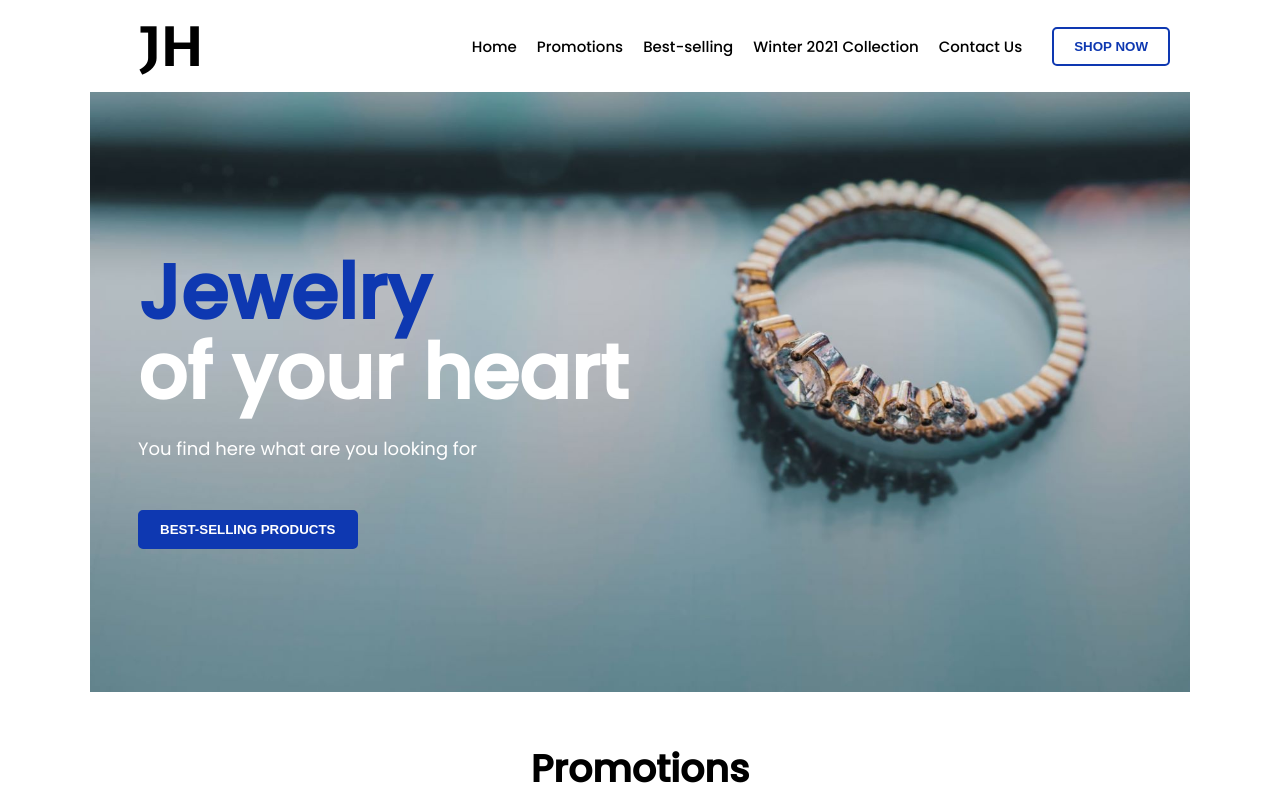
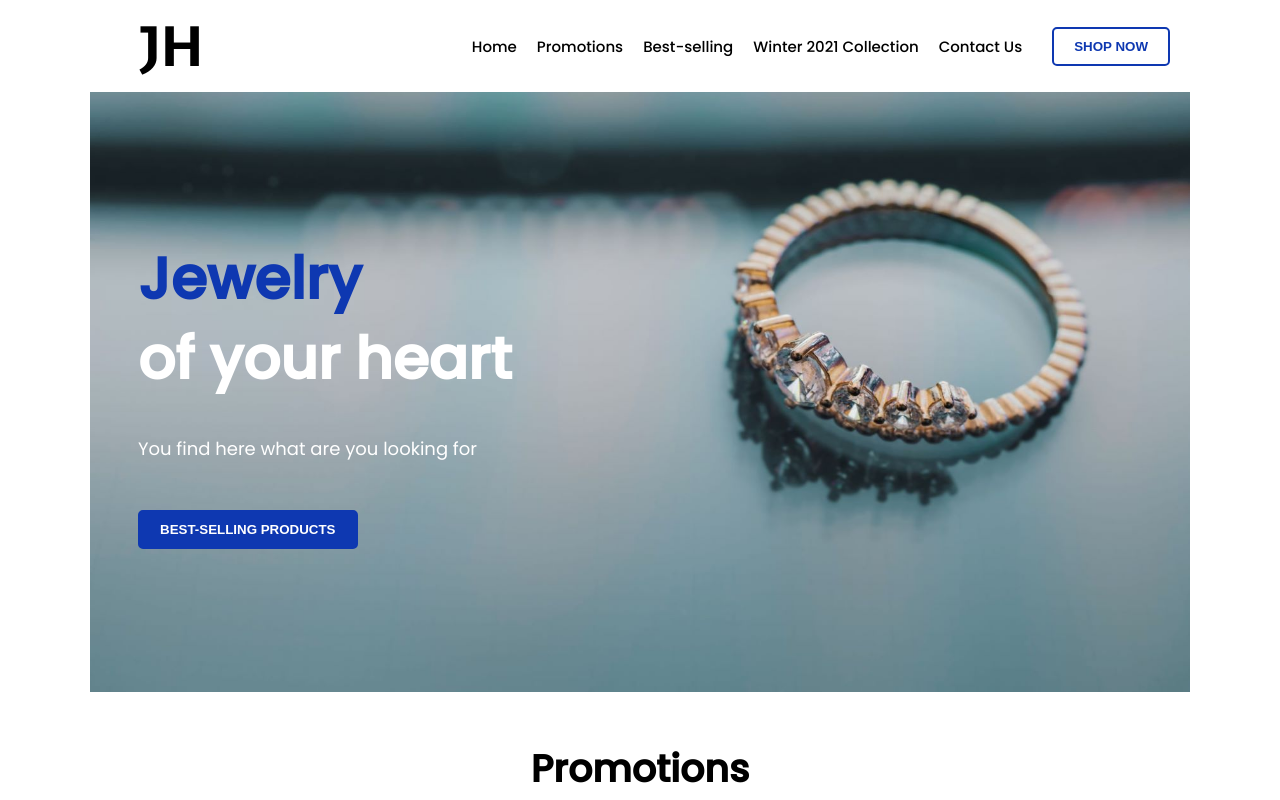
Before and after one commit to halyna-m/jh-store, a plain HTML site: page index.html in a window 1280 px wide. Shown: the top 800 px of the page. Drawn offline with Linux system fonts and the light colour scheme.

Commit message:
Added media-query

```diff
--- a/css/index.css
+++ b/css/index.css
@@ -91,7 +91,7 @@ body {
 }
 
 .banner h1 {
-    font-size: 58px;
+    font-size: 44px;
     font-weight: 900;
     margin-bottom: 40px;
 }
@@ -99,6 +99,12 @@ body {
 @media (min-width: 900px) {
     .banner h1 {
         font-size: 76px;
+    }
+}
+
+@media (min-width: 500px) {
+    .banner h1 {
+        font-size: 58px;
     }
 }
 
```
